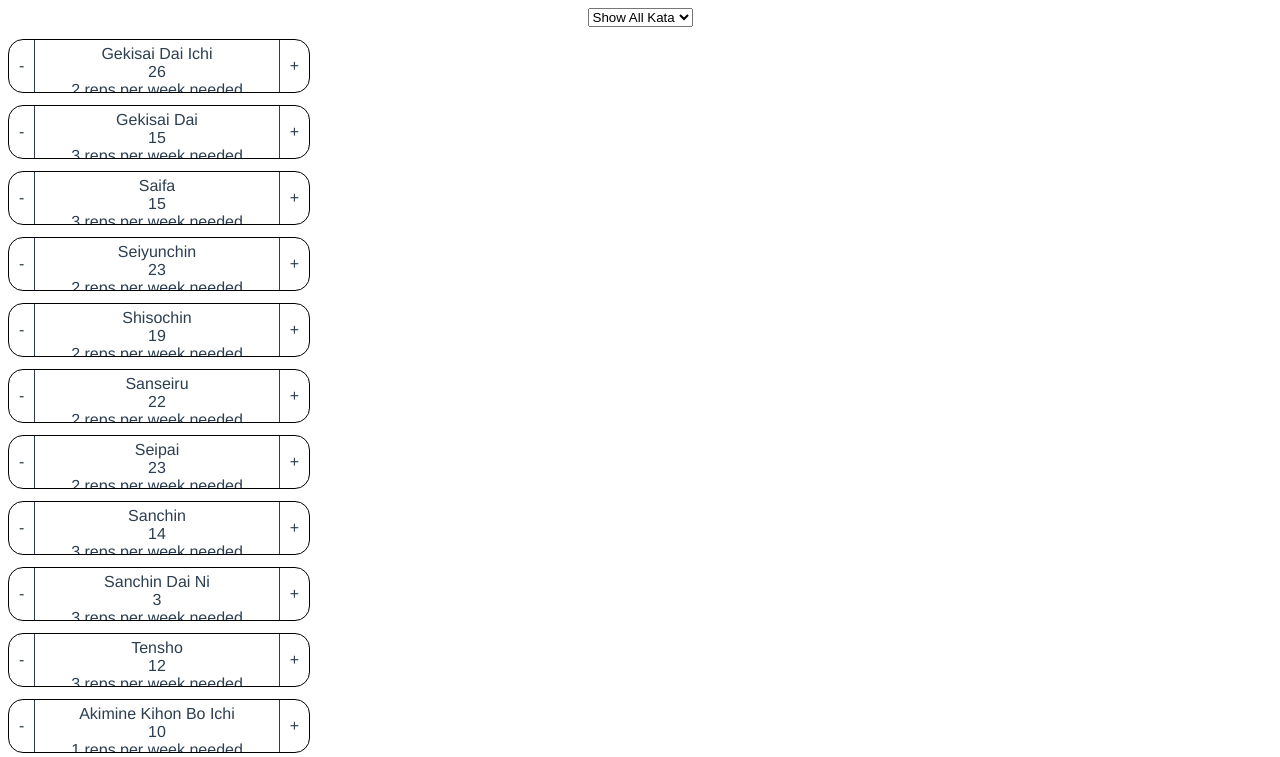
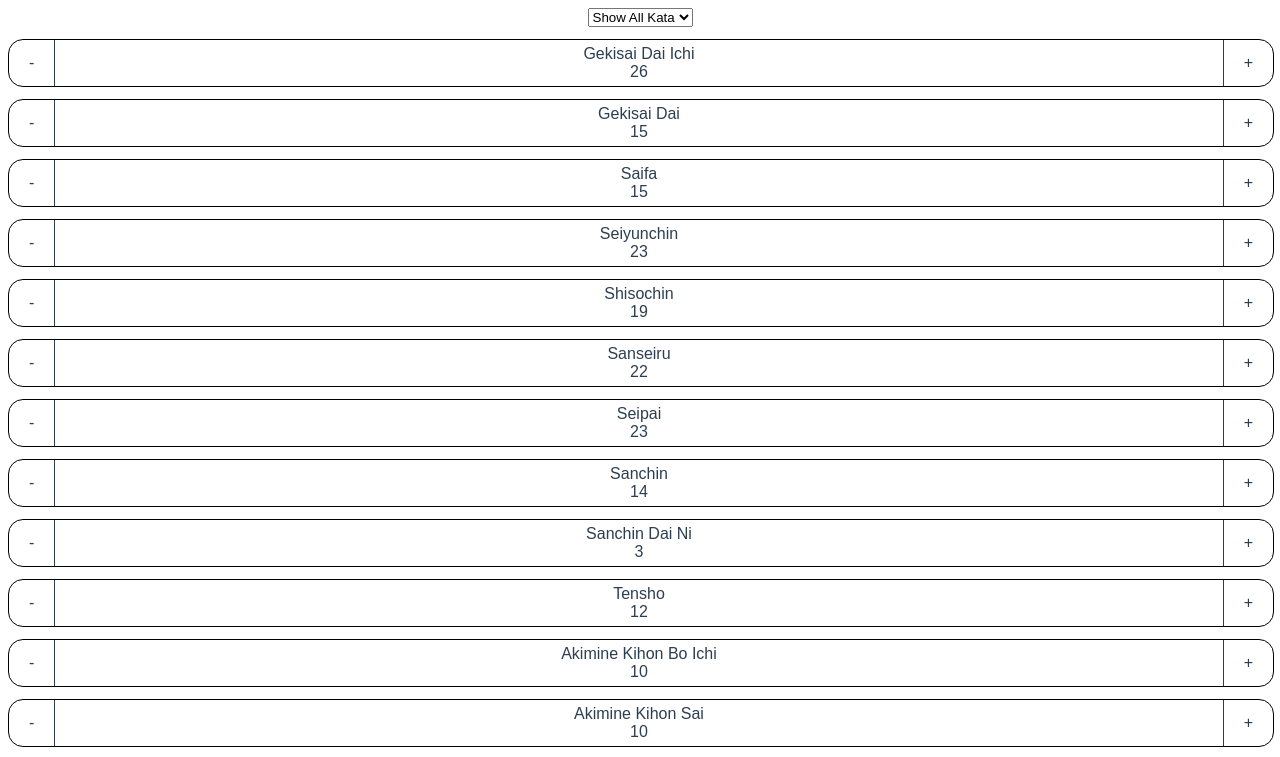
Before and after one commit to matt-auckland/kata-counter, a Vue app: page / in a window 1280 px wide. Shown: the top 757 px of the page. Built offline with nearby package versions, Linux system fonts and the light colour scheme.

Commit message:
Fixed fonts and height. Button open and closing improved.

```diff
--- a/src/App.vue
+++ b/src/App.vue
@@ -181,7 +181,7 @@ export default {
 
 <style>
 #app {
-  font-family: Avenir, Helvetica, Arial, sans-serif;
+  font-family: sans-serif;
   -webkit-font-smoothing: antialiased;
   -moz-osx-font-smoothing: grayscale;
   text-align: center;
--- a/src/components/CounterButton.vue
+++ b/src/components/CounterButton.vue
@@ -17,7 +17,8 @@ export default {
     increment() {
       this.$emit("increment", this.name);
     },
-    showGoal() {
+    showGoal($event) {
+      if ($event.target.classList.contains("prevent-open")) return;
       this.show = !this.show;
     }
   },
@@ -43,15 +44,19 @@ export default {
 </script>
 
 <template>
-  <div class="button">
-    <div class="action left" @click="decrement">-</div>
-    <div class="count-name" :class="{ show: show }" @click="showGoal">
+  <div class="button" @click="showGoal">
+    <div class="action left prevent-open" @click="decrement">
+      <span class="button-icon prevent-open">-</span>
+    </div>
+    <div class="count-name" :class="{ show: show }">
       <div class="name">{{ name }}</div>
       <div class="count">{{ count }}</div>
-      <div>{{ requiredReps }}</div>
-      <div>Goal: {{ goal }}</div>
+      <div v-show="show">{{ requiredReps }}</div>
+      <div v-show="show">Goal: {{ goal }}</div>
     </div>
-    <div class="action right" @click="increment">+</div>
+    <div class="action right prevent-open" @click="increment">
+      <span class="button-icon prevent-open">+</span>
+    </div>
   </div>
 </template>
 
@@ -60,29 +65,29 @@ export default {
   user-select: none;
   border: 1px solid black;
   border-radius: 15px;
-  min-width: 50px;
+  width: 100%;
   display: flex;
   justify-content: space-between;
-  max-width: 300px;
   margin: 12px 0;
+  cursor: pointer;
 }
 
 .count-name {
   transition: 320ms;
-  padding: 5px 10px;
+  margin: 5px 0;
+  padding: 0 10px;
   text-align: center;
-  height: 42px;
+  height: 36px;
   overflow: hidden;
-  cursor: pointer;
+  line-height: 18px;
 }
 
 .count-name.show {
-  height: 86px;
+  height: 72px;
 }
 
 .button .action {
-  cursor: pointer;
-  padding: 5px 10px;
+  padding: 5px 20px;
   display: flex;
   align-items: center;
 }
```
